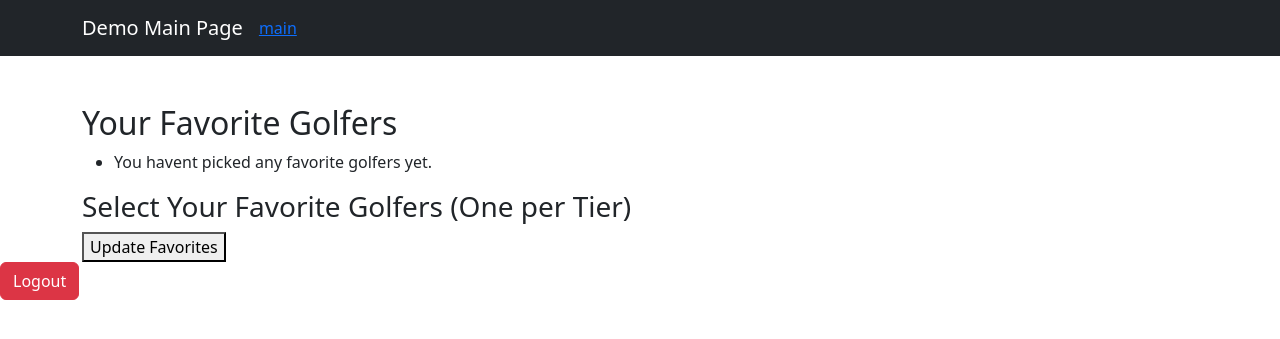
After one commit to oboyle3/Baker_Golf, a Django app: page /test/ in a window 1280 px wide. The commit adds this page. Shown: the top 339 px of the page. Run offline with Django 5.2, Linux system fonts and the light colour scheme; the visitor is signed in with stand-in values (Sample User, id 1); data that the repository does not hold is empty.

Commit message:
working updates for user

```diff
--- a/myapp/templates/cars.html
+++ b/myapp/templates/cars.html
@@ -17,8 +17,8 @@
             <div class="collapse navbar-collapse" id="navbarNav">
                 <ul class="navbar-nav">
                     <!-- You can add more menu items here if needed -->
-                    <a href="{% url 'update_favorites' %}">Change Selection  </a>
-                    <a href="{% url 'updatepage' %}">Admin Update</a>
+                    <!-- <a href="{% url 'update_favorites' %}">Change Selection  </a> -->
+                    <a href="{% url 'test' %}">test</a>
 
                 </ul>
             </div>
--- /dev/null
+++ b/myapp/templates/test.html
@@ -0,0 +1,78 @@
+
+<!DOCTYPE html>
+<html lang="en">
+<head>
+    <meta charset="UTF-8">
+    <meta name="viewport" content="width=device-width, initial-scale=1.0">
+    <title>Car List</title>
+    <link rel="stylesheet" href="https://cdn.jsdelivr.net/npm/bootstrap@5.3.0/dist/css/bootstrap.min.css">
+</head>
+<body>
+    <!-- Navigation Menu -->
+    <nav class="navbar navbar-expand-lg navbar-dark bg-dark">
+        <div class="container">
+            <a class="navbar-brand" href="#">Demo Main Page</a>
+            <button class="navbar-toggler" type="button" data-bs-toggle="collapse" data-bs-target="#navbarNav">
+                <span class="navbar-toggler-icon"></span>
+            </button>
+            <div class="collapse navbar-collapse" id="navbarNav">
+                <ul class="navbar-nav">
+                    <!-- You can add more menu items here if needed -->
+                    <!-- <a href="{% url 'update_favorites' %}">Change Selection  </a> -->
+                    <a href="{% url 'cars' %}">main</a>
+
+                </ul>
+            </div>
+        </div>
+    </nav>
+
+    <div class="container mt-5">
+
+
+        {% block content %}
+    <h2>Your Favorite Golfers</h2>
+
+    <!-- Display current favorite golfers -->
+    <ul>
+        {% for entry in favorites %}
+            <li>
+                {{ entry.golfer.name }} | Tier: {{ entry.golfer.tier }}
+                <input type="radio" name="tier_{{ entry.golfer.tier }}" value="{{ entry.golfer.id }}" checked disabled>
+            </li>
+        {% empty %}
+            <li>You havent picked any favorite golfers yet.</li>
+        {% endfor %}
+    </ul>
+
+    <h3>Select Your Favorite Golfers (One per Tier)</h3>
+    <form method="POST">
+        {% csrf_token %}
+        {% for tier in golfers_by_tier %}
+            <h4>Tier {{ tier.0 }}</h4>
+            {% for golfer in tier.1 %}
+                <label>
+                    <input type="radio" name="tier_{{ tier.0 }}" value="{{ golfer.id }}"
+                        {% if golfer.id in selected_golfers %}
+                            checked
+                        {% endif %}>
+                    {{ golfer.name }} | Tier: {{ golfer.tier }}
+                </label><br>
+            {% endfor %}
+        {% endfor %}
+        <button type="submit">Update Favorites</button>
+    </form>
+
+    {% endblock %}
+    </div>
+
+    <!-- Logout Button -->
+    <form method="post" action="{% url 'logout' %}">
+        {% csrf_token %}
+        <button type="submit" class="btn btn-danger">Logout</button>
+    </form>
+
+    <!-- Bootstrap JS and dependencies -->
+    <script src="https://cdn.jsdelivr.net/npm/@popperjs/core@2.11.6/dist/umd/popper.min.js"></script>
+    <script src="https://cdn.jsdelivr.net/npm/bootstrap@5.3.0/dist/js/bootstrap.min.js"></script>
+</body>
+</html>
--- a/myapp/urls.py
+++ b/myapp/urls.py
@@ -14,5 +14,6 @@ urlpatterns = [
     path('logout/', logout_view, name='logout'),
     path('updatepage/', updatepage, name='updatepage'),
     path('signup/', signup_view, name='signup'),
+    path('test/', views.test_view, name='test'),
 
 ]
--- a/myapp/views.py
+++ b/myapp/views.py
@@ -1,7 +1,6 @@
 from django.shortcuts import render, redirect
 from .models import User, Golfer , AllUsersFavoriteGolfers
 from django.contrib.auth import authenticate, login, logout
-#from .forms import LoginForm
 from django.contrib.auth.decorators import login_required
 from django.contrib import messages
 from django.contrib.auth.forms import UserCreationForm
@@ -42,48 +41,6 @@ def cars_view(request):
 
     return render(request, 'cars.html', context)
 
-
-
-# @login_required
-# def update_favorite_golfers(request):
-#     user = request.user
-#     golfers_by_tier = {}
-
-#     # Group golfers by tier
-#     for golfer in Golfer.objects.all():
-#         golfers_by_tier.setdefault(golfer.tier, []).append(golfer)
-
-#     if request.method == "POST":
-#         selected_golfers = []
-
-#         # Collect the selected golfer IDs
-#         for tier in golfers_by_tier.keys():
-#             golfer_id = request.POST.get(f"tier_{tier}")
-#             if golfer_id:
-#                 selected_golfers.append(int(golfer_id))
-
-#         print("Selected golfer IDs:", selected_golfers)
-#         print("User ID:", user.id)
-
-#         if len(selected_golfers) != 3:
-#             messages.error(request, "You must select exactly one golfer per tier.")
-#         else:
-#             # Before creating, let's clear existing favorite golfers from the intermediary table
-#             print("Clearing existing favorite golfers for user:", user.id)
-#             AllUsersFavoriteGolfers.objects.filter(user=user).delete()
-#             print("Old favorites cleared.")
-
-#             # Add the new selected golfers to the intermediary table
-#             for golfer_id in selected_golfers:
-#                 print(f"Creating new favorite for golfer_id: {golfer_id} and user_id: {user.id}")
-#                 AllUsersFavoriteGolfers.objects.create(user=user, golfer_id=golfer_id)
-
-#             print("New favorites added.")
-
-#             messages.success(request, "Favorite golfers updated successfully!")
-#             return redirect("update_favorites")
-
-#     return render(request, "update_favorites.html", {"golfers_by_tier": golfers_by_tier, "user": user})
 @login_required  # Ensure the user is logged in
 def update_favorite_golfers(request):
     # Get the current user
@@ -128,3 +85,55 @@ def signup_view(request):
         form = SignUpForm()
 
     return render(request, 'signup.html', {'form': form})
+
+
+
+# @login_required
+# def test_view(request):
+#     # Filter the table by logged-in user
+#     favorite_entries = AllUsersFavoriteGolfers.objects.filter(user=request.user).select_related('golfer')
+
+#     context = {
+#         'favorites': favorite_entries
+#     }
+
+#     return render(request, 'test.html', context)
+@login_required
+def test_view(request):
+    # Get all golfers and group them by tier
+    golfers = Golfer.objects.all()
+    golfers_by_tier = golfers.order_by('tier')  # Order golfers by tier
+    golfers_by_tier = [
+        (tier, golfers.filter(tier=tier)) for tier in golfers.values_list('tier', flat=True).distinct()
+    ]
+
+    # Get the current favorite golfers for the user
+    current_favorites = AllUsersFavoriteGolfers.objects.filter(user=request.user)
+    selected_golfers = [entry.golfer.id for entry in current_favorites]
+
+    # Handle form submission to update favorites
+    if request.method == 'POST':
+        # Get selected golfers from the form (one per tier)
+        selected_golfers_from_form = {
+            key.split('_')[1]: value
+            for key, value in request.POST.items()
+            if key.startswith('tier_')
+        }
+
+        # Remove all current favorite golfers for the user
+        AllUsersFavoriteGolfers.objects.filter(user=request.user).delete()
+
+        # Add the new selected golfers to the user's favorites
+        for tier, golfer_id in selected_golfers_from_form.items():
+            golfer = Golfer.objects.get(id=golfer_id)
+            AllUsersFavoriteGolfers.objects.create(user=request.user, golfer=golfer)
+
+        return redirect('cars')  # Redirect to refresh the page with the updated favorites
+
+    context = {
+        'favorites': current_favorites,
+        'golfers_by_tier': golfers_by_tier,
+        'selected_golfers': selected_golfers,
+    }
+
+    return render(request, 'test.html', context)
```
Also changed, not shown: myapp/forms.py (+8 -0 lines).
